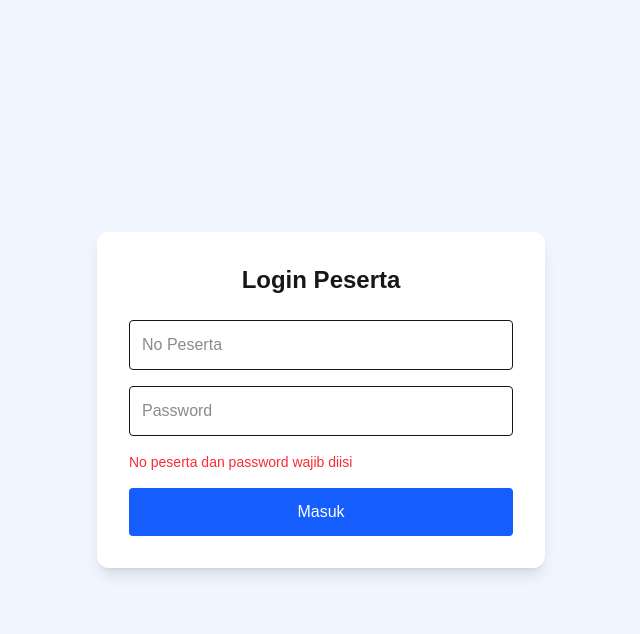
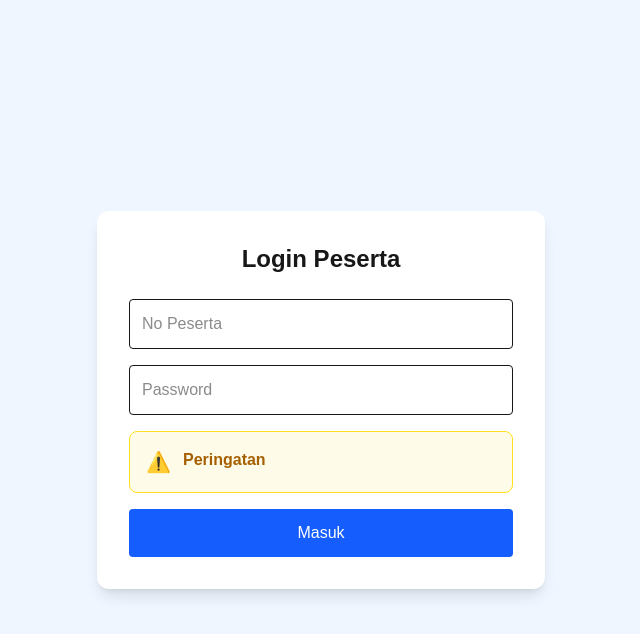
Before and after one commit to dausainproject/cbt-sd, a Next.js app: page /peserta/login in a window 1280 px wide. Both pictures are taken after a click on the button "Masuk". Shown: the top 634 px of the page, without its empty margins (319-959 px from the left). Built offline with nearby package versions, Linux system fonts and the light colour scheme.

Commit message:
Update page.tsx

```diff
--- a/app/peserta/login/page.tsx
+++ b/app/peserta/login/page.tsx
@@ -10,7 +10,10 @@
   const [noPeserta, setNoPeserta] = useState("");
   const [password, setPassword] = useState("");
   const [loading, setLoading] = useState(false);
-  const [error, setError] = useState("");
+  const [error, setError] = useState<{
+  message: string;
+  type: "error" | "warning";
+} | null>(null);
 
  const handleLogin = async () => {
   setLoading(true);
@@ -35,7 +38,10 @@
   }
 
   if (siswa.password !== password) {
-    setError("Password salah");
+    setError({
+  message: "Password salah",
+  type: "error",
+});
     setLoading(false);
     return;
   }
@@ -68,7 +74,13 @@
   (laporan.status_final === "selesai" ||
    laporan.status_final === "auto_submit")
 ) {
-  setError("Anda sudah menyelesaikan ujian");
+  setError({
+  message:
+    laporan.status_final === "auto_submit"
+      ? "Waktu ujian sudah habis. Jawaban telah dikumpulkan otomatis."
+      : "Ujian sudah selesai. Anda tidak dapat mengerjakan kembali.",
+  type: "warning",
+});
   setLoading(false);
   return;
 }
@@ -144,8 +156,27 @@
         />
 
         {error && (
-          <p className="text-red-500 text-sm mb-4">{error}</p>
-        )}
+  <div
+    className={`mb-4 p-4 rounded-lg border flex items-start gap-3 animate-fadeIn ${
+      error.type === "error"
+        ? "bg-red-50 border-red-300 text-red-700"
+        : "bg-yellow-50 border-yellow-300 text-yellow-700"
+    }`}
+  >
+    {/* ICON */}
+    <div className="text-xl">
+      {error.type === "error" ? "❌" : "⚠️"}
+    </div>
+
+    {/* TEXT */}
+    <div>
+      <p className="font-semibold">
+        {error.type === "error" ? "Login Gagal" : "Peringatan"}
+      </p>
+      <p className="text-sm">{error.message}</p>
+    </div>
+  </div>
+)}
 
         <button
           onClick={handleLogin}
```
